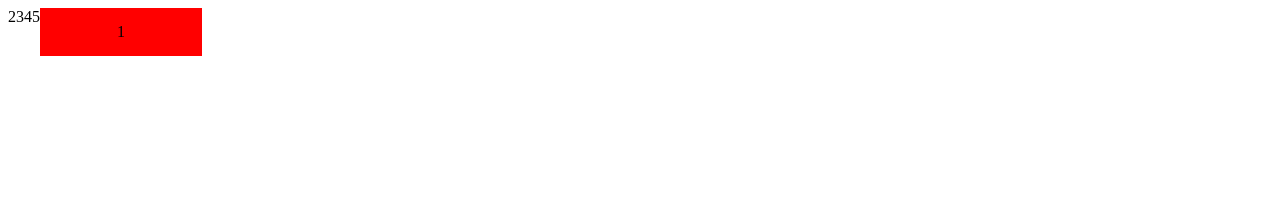
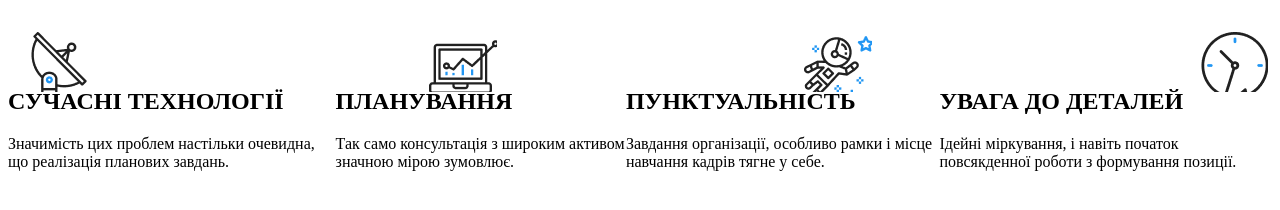
Before and after one commit to olehfff/test, a plain HTML site: page index.html in a window 1280 px wide. Drawn offline with Linux system fonts and the light colour scheme.

Commit message:
add index.html

```diff
--- a/index.html
+++ b/index.html
@@ -7,12 +7,23 @@
     <title>Document</title>
 </head>
 <body>
-    <div class="holder">
-        <div class="item">1</div>
-        <div class="item">2</div>
-        <div class="item">3</div>
-        <div class="item">4</div>
-        <div class="item">5</div>
+    <div class="батько">
+        <div class="card1">
+         <h2>СУЧАСНІ ТЕХНОЛОГІЇ</h2>
+         <p>Значимість цих проблем настільки очевидна, що реалізація планових завдань.</p>
+        </div>
+        <div class="card2">
+          <h2>ПЛАНУВАННЯ</h2>
+          <p>Так само консультація з широким активом значною мірою зумовлює.</p>
+        </div>
+        <div class="card3">
+          <h2>ПУНКТУАЛЬНІСТЬ</h2>
+          <p>Завдання організації, особливо рамки і місце навчання кадрів тягне у себе.</p>
+        </div>
+        <div class="card4">
+          <h2 class="before4">УВАГА ДО ДЕТАЛЕЙ</h2>
+          <p>Ідейні міркування, і навіть початок повсякденної роботи з формування позиції.</p>
+        </div>
     </div>
 </body>
 </html>
--- a/style.css
+++ b/style.css
@@ -1,12 +1,57 @@
-.holder{
+.батько{
     display: flex;
 }
-.item:first-child  {
-    background-color: red;
-    order: 1;
-    padding-left:77px ;
-    padding-right: 77px;
-    padding-top: 15px;
-    padding-bottom: 15px;
+.card1::before{
+    position: absolute;
+    content: "";
+    background-image: url(antenna1.png);
+    width: 68px;
+    height: 60px;
+    margin-bottom: 30px;
+    top: 32px;
+    left: 19px;
 
 }
+.card1{
+    margin-top: 60px;
+
+}
+.card2::before{
+    position: absolute;
+    content: "";
+    background-image: url(diagram1.png);
+    width: 68px;
+    height: 60px;
+    margin-bottom: 30px;
+    top: 32px;
+    left: 429px;
+}
+.card2{
+    margin-top: 60px;
+}
+.card3::before{
+    position: absolute;
+    content: "";
+    background-image: url(astronaut1.png);
+    width: 68px;
+    height: 60px;
+    margin-bottom: 30px;
+    top: 32px;
+    left: 804px;
+}
+.card3{
+    margin-top: 60px;
+}
+.card4::before{
+    position: absolute;
+    content: "";
+    background-image: url(clock1.png);
+    width: 68px;
+    height: 60px;
+    margin-bottom: 30px;
+    top: 32px;
+    left: 1200px;
+}
+.card4{
+    margin-top: 60px;
+}
```
Also changed, not shown: 1 1.png (deleted), antenna1.png (added), astronaut1.png (added), clock1.png (added), diagram1.png (added).
